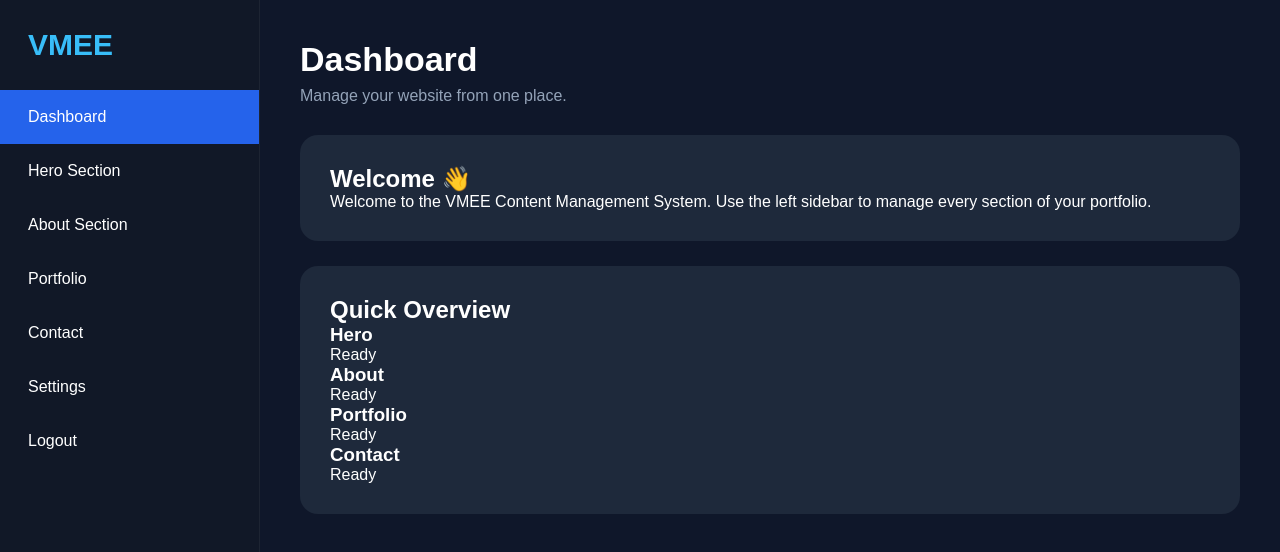
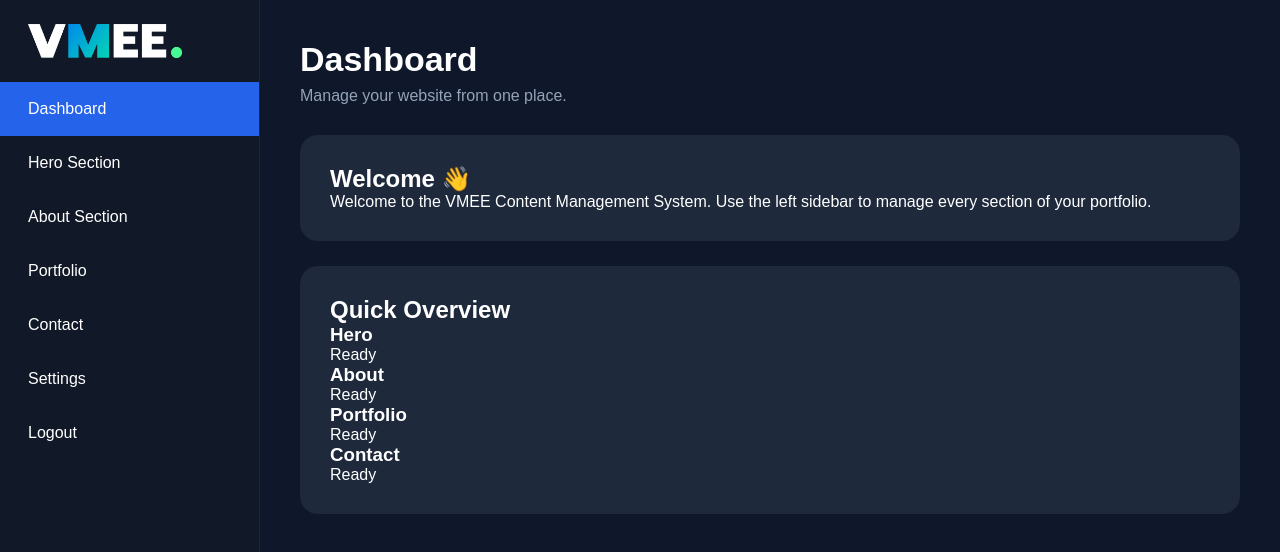
Before and after one commit to studiovmee-eng/vmee-portfolio, a website with bundled scripts: page admin/dashboard.html in a window 1280 px wide. Built offline with nearby package versions, Linux system fonts and the light colour scheme; no server answers.

Commit message:
Replace dashboard logo with PNG

```diff
--- a/admin/css/dashboard.css
+++ b/admin/css/dashboard.css
@@ -35,10 +35,16 @@ body{
 
 .logo{
 
-    padding:28px;
-    font-size:30px;
-    font-weight:bold;
-    color:#38bdf8;
+    padding:24px 28px;
+    display:flex;
+    align-items:center;
+
+}
+.dashboard-logo{
+
+    height:34px;
+    width:auto;
+    display:block;
 
 }
 
--- a/admin/dashboard.html
+++ b/admin/dashboard.html
@@ -19,12 +19,9 @@
     <!-- Sidebar -->
 
     <aside class="sidebar">
-
-        <div class="logo">
-
-            VMEE
-
-        </div>
+<div class="logo">
+    <img src="assets/images/logo.png" alt="VMEE Logo" class="dashboard-logo">
+</div>
 
         <ul>
 
```
